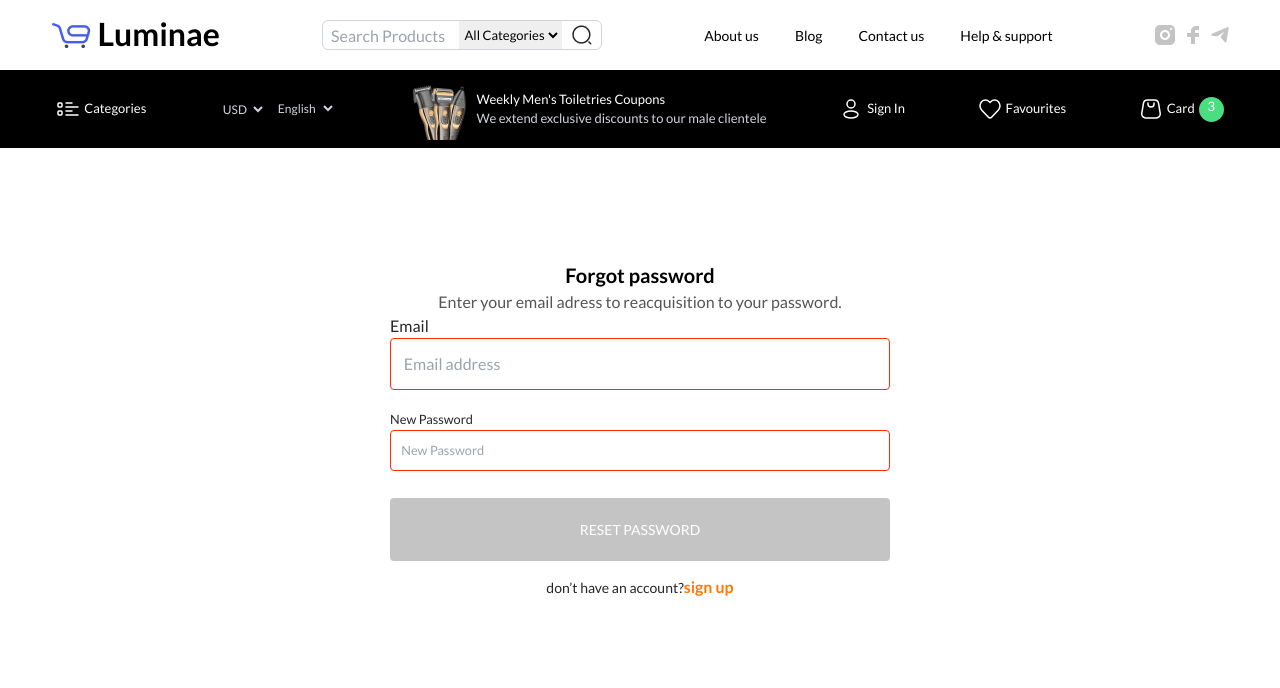
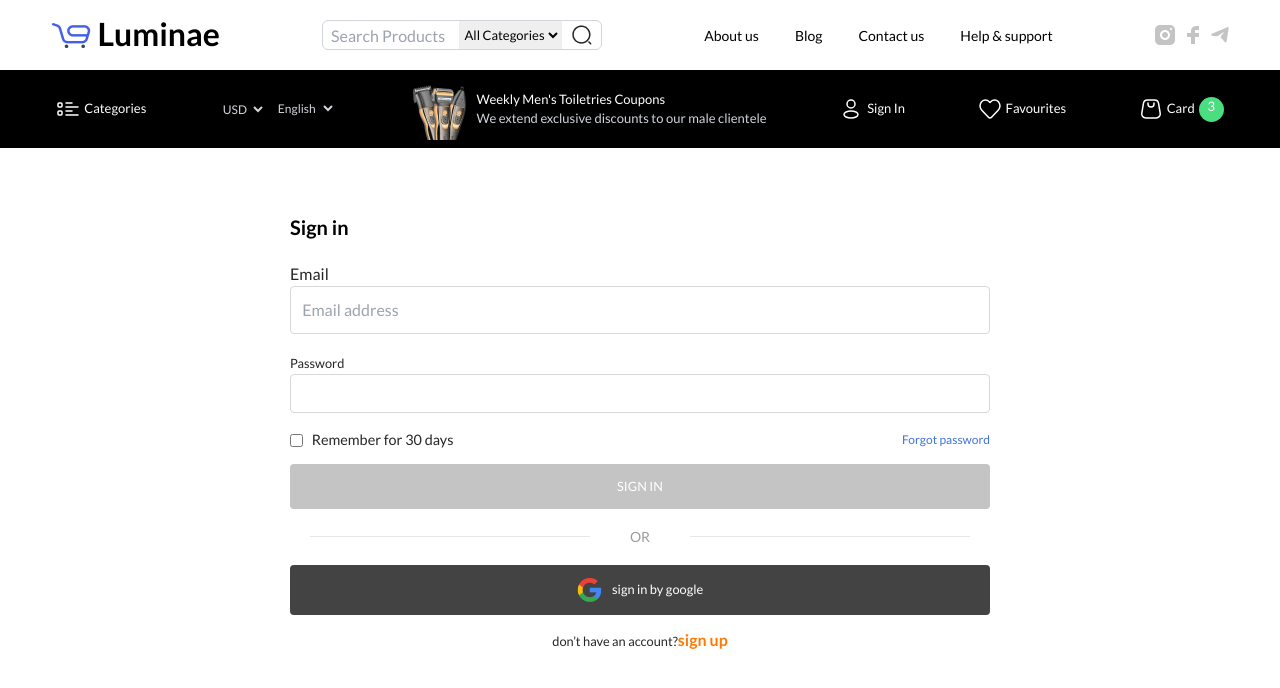
Before and after one commit to 9ightshade/Luminae-ecommerce-netisens, a React (Vite) app: page / in a window 1280 px wide. Shown: the top 688 px of the page. Built offline with nearby package versions, Linux system fonts and the light colour scheme.

Commit message:
forms update

```diff
--- a/src/pages/login.jsx
+++ b/src/pages/login.jsx
@@ -1,20 +1,13 @@
-import { Topnav } from "../components/shared/topnavbar"
-// import { SignIn } from "../components/signin/signIn"
-import { Changepassword } from "../components/signup/forgotten"
+import { Topnav } from "../components/shared/topnavbar";
+import { SignIn } from "../components/signin/signIn";
+// import { Changepassword } from "../components/signup/forgotten"
 // import { SignUp } from "../components/signup/signUp"
 
-export const LoginPage = ()=>{
-
-    return (
-
-        <div>
-            <Topnav />
-            {/* <SignIn/> */}
-            <Changepassword/>
-</div>
-
-
-
-)
-
-}
+export const LoginPage = () => {
+  return (
+    <div>
+      <Topnav />
+      <SignIn />
+    </div>
+  );
+};
```
